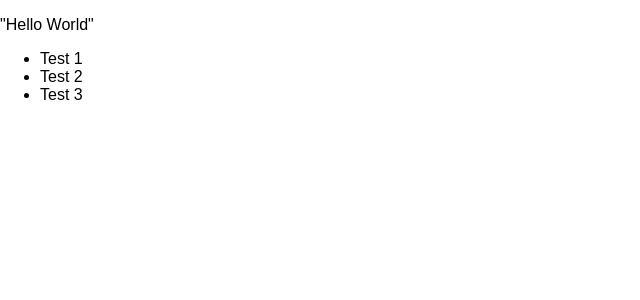
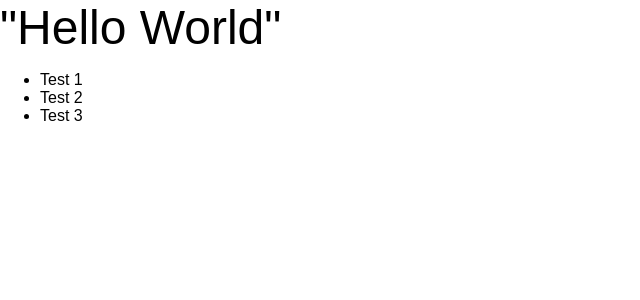
Before and after one commit to arthurlluisma/csci-41-finals, a Django app: page /website/ in a window 1280 px wide. Shown: the top 300 px of the page, without its empty margins (0-640 px from the left). Run offline with Django 5.2, Linux system fonts and the light colour scheme; some web fonts are replaced.

Commit message:
Change index view name to landing and add styles

```diff
--- /dev/null
+++ b/website/static/website/css/landing.css
@@ -0,0 +1,10 @@
+p {
+  font-size: 3rem;
+  margin: 0;
+  padding: 0;
+}
+
+li {
+  margin: 0;
+  padding: 0;
+}
--- a/website/templates/website/index.html
+++ b/website/templates/website/landing.html
@@ -2,6 +2,11 @@
 {% load static %}
 
 {% block title %}Test{% endblock title %}
+
+{% block head %}
+  <link rel="stylesheet" href="{% static "website/css/landing.css" %}" type="text/css">
+{% endblock head %}
+
 {% block content %}
   <p>"Hello World"</p>
   <ul>
--- a/website/urls.py
+++ b/website/urls.py
@@ -1,9 +1,9 @@
 from django.urls import path
 
-from .views import index
+from .views import landing
 
 urlpatterns = [
-    path('', index, name='index'),
+    path('', landing, name='landing'),
 ]
 
 app_name = "website"
--- a/website/views.py
+++ b/website/views.py
@@ -1,7 +1,7 @@
 from django.shortcuts import render
 
 # Create your views here.
-def index(request):
+def landing(request):
     ctx = {
         "tests": [
             "Test 1",
@@ -9,4 +9,4 @@ def index(request):
             "Test 3"
         ]
     }
-    return render(request, "website/index.html", ctx)
+    return render(request, "website/landing.html", ctx)
```
